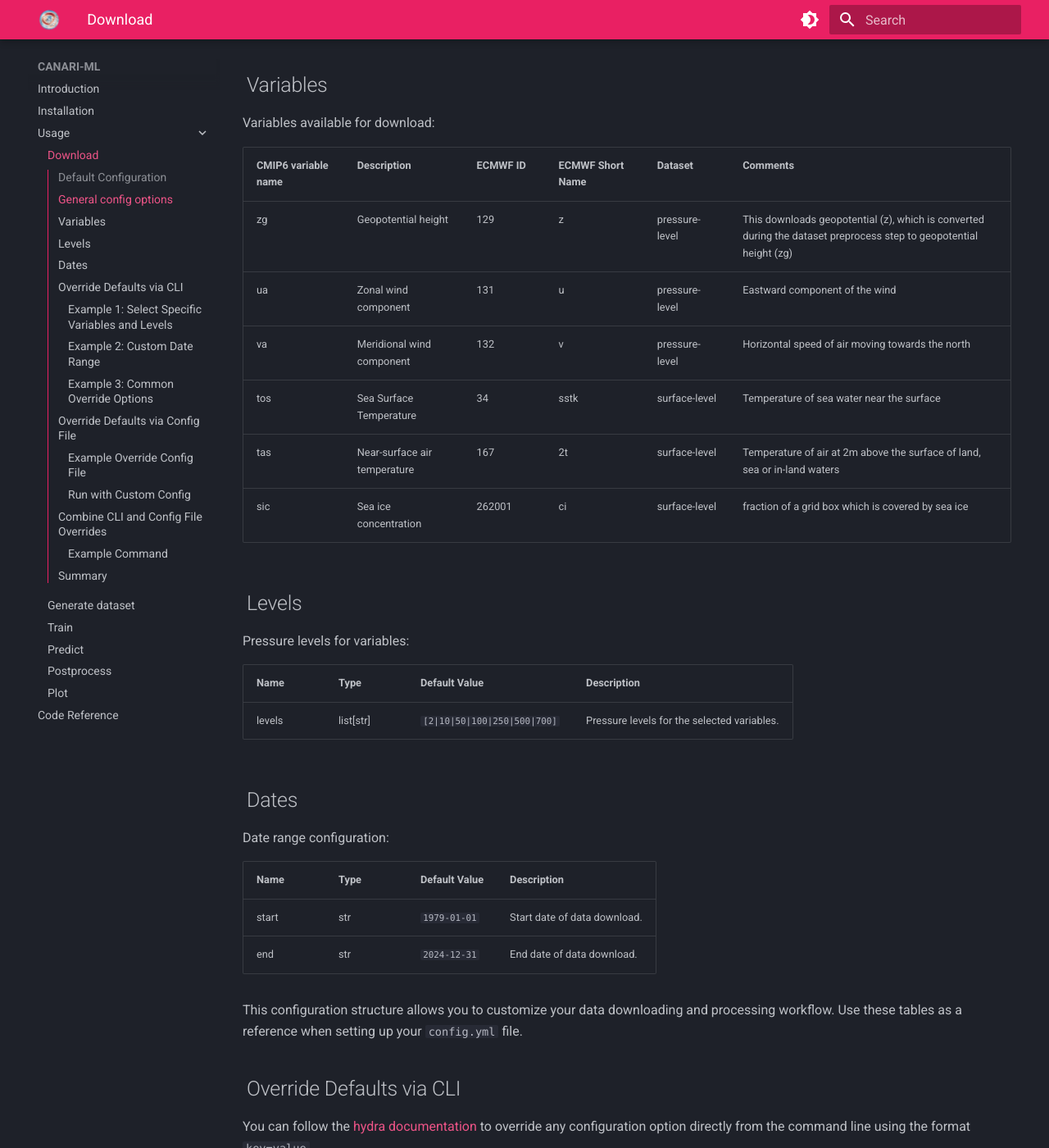
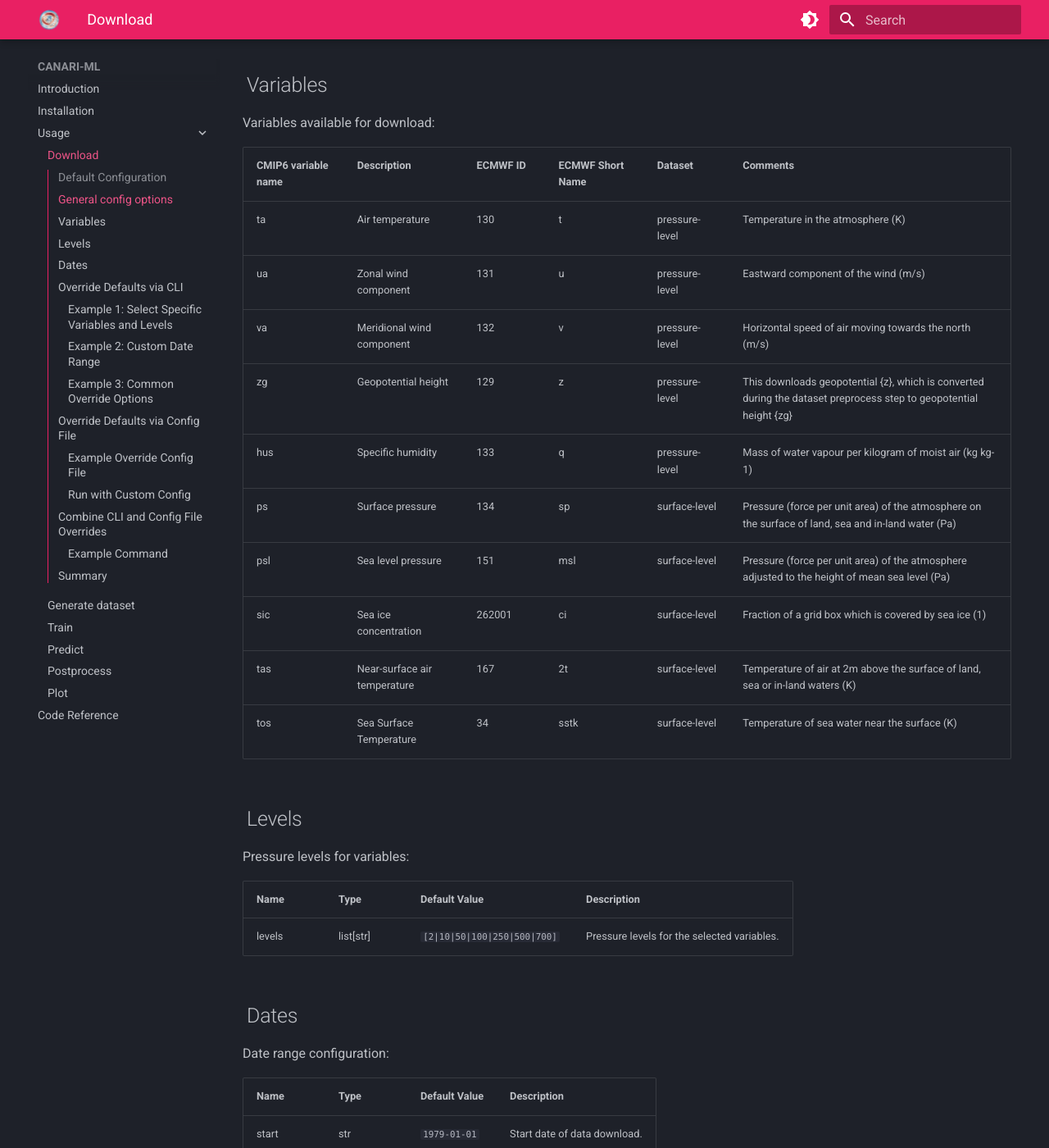
Before and after one commit to CANARI-ML/canari-ml, an MkDocs documentation site: the page built from docs/download.md, in a window 1280 px wide and 1400 px high, scrolled down 894 px. Shown: the whole window at 82% size. Built offline with MkDocs 1.6.1 and Material for MkDocs 9.7.7, drawn with Linux system fonts in a browser that asks for light colours; some web fonts are replaced; plug-ins that fetch from the network failed and are left out.

Commit message:
docs(mkdocs): Add more downloadable variable definitions
Refs: #28

```diff
--- a/docs/download.md
+++ b/docs/download.md
@@ -26,14 +26,18 @@ canari_ml download --help
 
 Variables available for download:
 
-| CMIP6 variable name | Description                     | ECMWF ID | ECMWF Short Name | Dataset               | Comments                                                                  |
-|---------------------|---------------------------------|----------|------------------|-----------------------|---------------------------------------------------------------------------|
-| zg                  | Geopotential height             | 129      | z                | pressure-level        | This downloads geopotential (z), which is converted during the dataset preprocess step to geopotential height (zg) |
-| ua                  | Zonal wind component            | 131      | u                | pressure-level        | Eastward component of the wind                                            |
-| va                  | Meridional wind component       | 132      | v                | pressure-level        | Horizontal speed of air moving towards the north                          |
-| tos                 | Sea Surface Temperature         | 34       | sstk             | surface-level         | Temperature of sea water near the surface                                 |
-| tas                 | Near-surface air temperature    | 167      | 2t               | surface-level         | Temperature of air at 2m above the surface of land, sea or in-land waters |
-| sic                 | Sea ice concentration           | 262001   | ci               | surface-level         | fraction of a grid box which is covered by sea ice                        |
+| CMIP6 variable name | Description                     | ECMWF ID | ECMWF Short Name | Dataset               | Comments                                                                      |
+|---------------------|---------------------------------|----------|------------------|-----------------------|-------------------------------------------------------------------------------|
+| ta                  | Air temperature                 | 130      | t                | pressure-level        | Temperature in the atmosphere (K)                                             |
+| ua                  | Zonal wind component            | 131      | u                | pressure-level        | Eastward component of the wind (m/s)                                          |
+| va                  | Meridional wind component       | 132      | v                | pressure-level        | Horizontal speed of air moving towards the north (m/s)                        |
+| zg                  | Geopotential height             | 129      | z                | pressure-level        | This downloads geopotential {z}, which is converted during the dataset preprocess step to geopotential height {zg} |
+| hus                 | Specific humidity               | 133      | q                | pressure-level        | Mass of water vapour per kilogram of moist air (kg kg-1)                      |
+| ps                  | Surface pressure                | 134      | sp               | surface-level         | Pressure (force per unit area) of the atmosphere on the surface of land, sea and in-land water (Pa) |
+| psl                 | Sea level pressure              | 151      | msl              | surface-level         | Pressure (force per unit area) of the atmosphere adjusted to the height of mean sea level (Pa) |
+| sic                 | Sea ice concentration           | 262001   | ci               | surface-level         | Fraction of a grid box which is covered by sea ice (1)                        |
+| tas                 | Near-surface air temperature    | 167      | 2t               | surface-level         | Temperature of air at 2m above the surface of land, sea or in-land waters (K) |
+| tos                 | Sea Surface Temperature         | 34       | sstk             | surface-level         | Temperature of sea water near the surface (K)                                 |
 
 ## Levels
 
```
